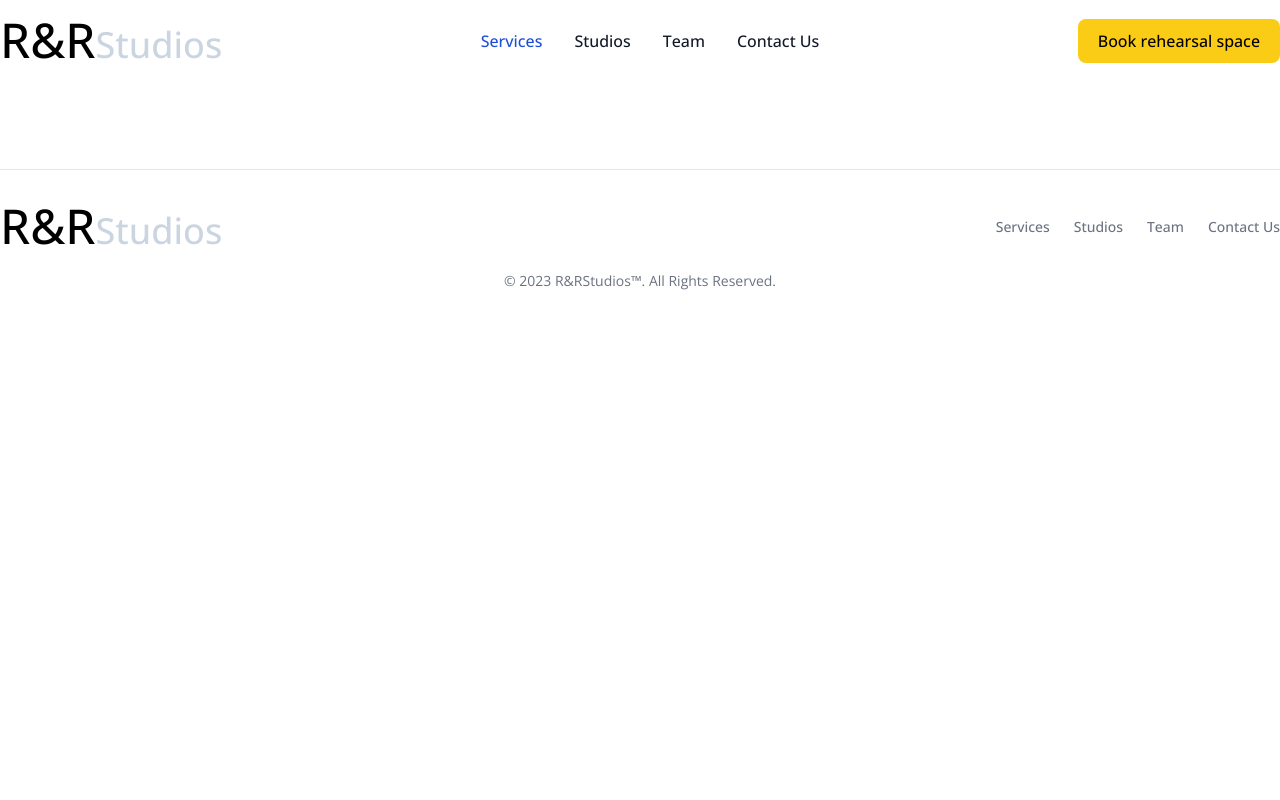
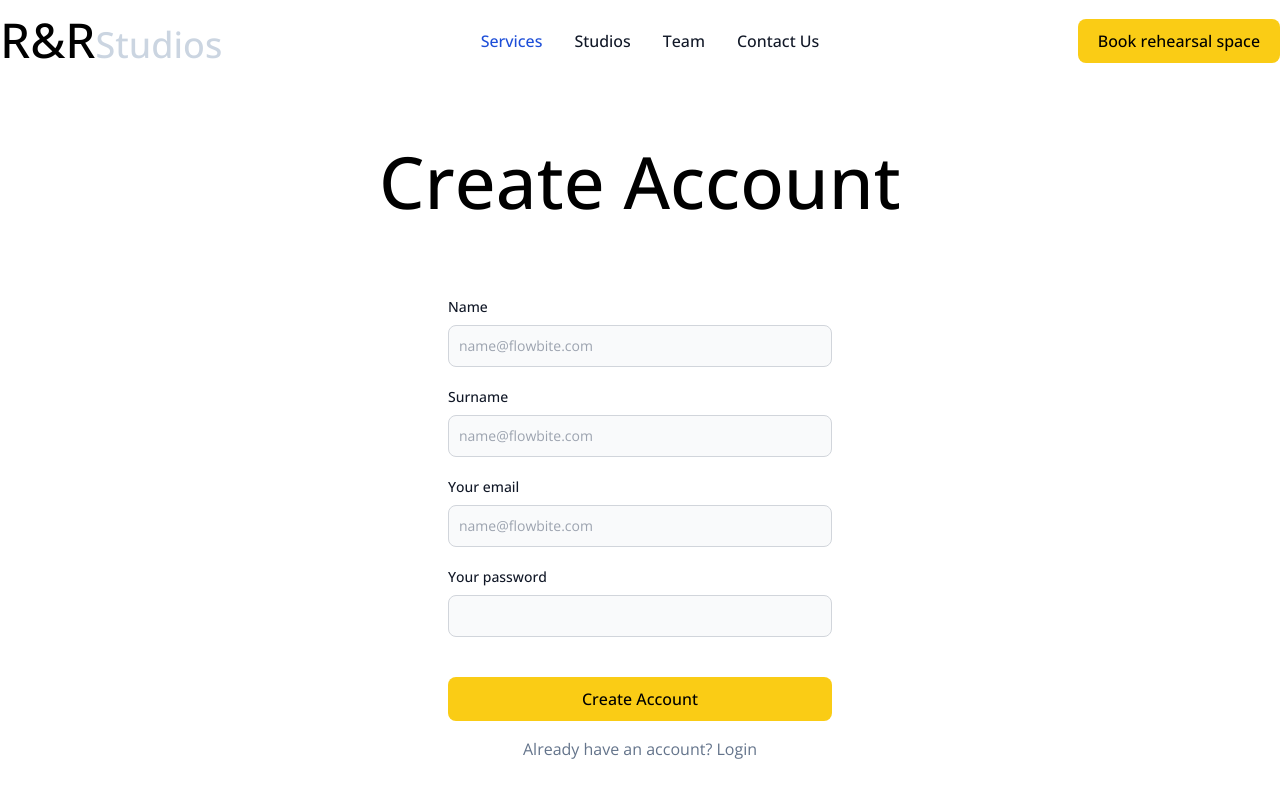
Before and after one commit to NeoMatlala/Recording.Studio, a Nuxt app in the folder RR.UI/: page /create-account in a window 1280 px wide. Shown: the top 800 px of the page. Built offline with nearby package versions, Linux system fonts and the light colour scheme.

Commit message:
FE: create & login page

```diff
--- a/RR.UI/app.vue
+++ b/RR.UI/app.vue
@@ -2,7 +2,7 @@
   <div >
     <Header />
     <NuxtLayout>
-      <NuxtPage />
+      <NuxtPage class="min-h-[60vh]"/>
     </NuxtLayout>
     <Footer />
   </div>
--- a/RR.UI/components/Header.vue
+++ b/RR.UI/components/Header.vue
@@ -26,7 +26,7 @@
                     </li>
                 </ul>
             </div>
-            <button type="button" class="text-black bg-yellow-400 hover:bg-yellow-500 focus:ring-2 focus:ring-yellow-300 font-medium rounded-lg text-base px-5 py-2.5">Book rehearsal space</button>
+            <NuxtLink to="/login" type="button" class="text-black bg-yellow-400 hover:bg-yellow-500 focus:ring-2 focus:ring-yellow-300 font-medium rounded-lg text-base px-5 py-2.5">Book rehearsal space</NuxtLink>
         </div>
     </nav>
 </template>
--- /dev/null
+++ b/RR.UI/pages/create-account/index.vue
@@ -0,0 +1,32 @@
+<template>
+    <div class="flex justify-center items-center">
+        <div class="max-w-7xl mx-auto w-2/3">
+            <h1 class="text-center text-7xl mb-20 mt-10 font-medium">Create Account</h1>
+
+            <form class="max-w-sm mx-auto">
+                <div class="mb-5">
+                    <label for="email" class="block mb-2 text-sm font-medium text-gray-900 dark:text-white">Name</label>
+                    <input type="email" id="email" class="bg-gray-50 border border-gray-300 text-gray-900 text-sm rounded-lg focus:ring-blue-500 focus:border-blue-500 block w-full p-2.5 dark:bg-gray-700 dark:border-gray-600 dark:placeholder-gray-400 dark:text-white dark:focus:ring-blue-500 dark:focus:border-blue-500" placeholder="name@flowbite.com" required>
+                </div>
+                <div class="mb-5">
+                    <label for="email" class="block mb-2 text-sm font-medium text-gray-900 dark:text-white">Surname</label>
+                    <input type="email" id="email" class="bg-gray-50 border border-gray-300 text-gray-900 text-sm rounded-lg focus:ring-blue-500 focus:border-blue-500 block w-full p-2.5 dark:bg-gray-700 dark:border-gray-600 dark:placeholder-gray-400 dark:text-white dark:focus:ring-blue-500 dark:focus:border-blue-500" placeholder="name@flowbite.com" required>
+                </div>
+                <div class="mb-5">
+                    <label for="email" class="block mb-2 text-sm font-medium text-gray-900 dark:text-white">Your email</label>
+                    <input type="email" id="email" class="bg-gray-50 border border-gray-300 text-gray-900 text-sm rounded-lg focus:ring-blue-500 focus:border-blue-500 block w-full p-2.5 dark:bg-gray-700 dark:border-gray-600 dark:placeholder-gray-400 dark:text-white dark:focus:ring-blue-500 dark:focus:border-blue-500" placeholder="name@flowbite.com" required>
+                </div>
+                <div class="mb-5">
+                    <label for="password" class="block mb-2 text-sm font-medium text-gray-900 dark:text-white">Your password</label>
+                    <input type="password" id="password" class="bg-gray-50 border border-gray-300 text-gray-900 text-sm rounded-lg focus:ring-blue-500 focus:border-blue-500 block w-full p-2.5 dark:bg-gray-700 dark:border-gray-600 dark:placeholder-gray-400 dark:text-white dark:focus:ring-blue-500 dark:focus:border-blue-500" required>
+                </div>
+                <button type="submit" class="text-black bg-yellow-400 hover:bg-yellow-500 focus:ring-2 focus:outline-none focus:ring-yellow-400 font-medium rounded-lg text-base w-full  px-5 py-2.5 mt-5 text-center ">Create Account</button>
+            </form>
+            <p class="text-center text-slate-500 font-light mt-4">Already have an account?
+                <NuxtLink to="/login" class="hover:underline">Login</NuxtLink>
+            </p>
+
+        </div>
+    </div>
+
+</template>
--- /dev/null
+++ b/RR.UI/pages/login/index.vue
@@ -0,0 +1,24 @@
+<template>
+    <div class="flex justify-center items-center">
+        <div class="max-w-7xl mx-auto w-2/3">
+            <h1 class="text-center text-7xl mb-20 font-medium">Login</h1>
+
+            <form class="max-w-sm mx-auto">
+                <div class="mb-5">
+                    <label for="email" class="block mb-2 text-sm font-medium text-gray-900 dark:text-white">Your email</label>
+                    <input type="email" id="email" class="bg-gray-50 border border-gray-300 text-gray-900 text-sm rounded-lg focus:ring-blue-500 focus:border-blue-500 block w-full p-2.5 dark:bg-gray-700 dark:border-gray-600 dark:placeholder-gray-400 dark:text-white dark:focus:ring-blue-500 dark:focus:border-blue-500" placeholder="name@flowbite.com" required>
+                </div>
+                <div class="mb-5">
+                    <label for="password" class="block mb-2 text-sm font-medium text-gray-900 dark:text-white">Your password</label>
+                    <input type="password" id="password" class="bg-gray-50 border border-gray-300 text-gray-900 text-sm rounded-lg focus:ring-blue-500 focus:border-blue-500 block w-full p-2.5 dark:bg-gray-700 dark:border-gray-600 dark:placeholder-gray-400 dark:text-white dark:focus:ring-blue-500 dark:focus:border-blue-500" required>
+                </div>
+                <button type="submit" class="text-black bg-yellow-400 hover:bg-yellow-500 focus:ring-2 focus:outline-none focus:ring-yellow-400 font-medium rounded-lg text-base w-full  px-5 py-2.5 mt-5 text-center ">Login</button>
+            </form>
+            <p class="text-center text-slate-500 font-light mt-4">Don't have an account?
+                <NuxtLink to="/create-account" class="hover:underline">Create an account</NuxtLink>
+            </p>
+
+        </div>
+    </div>
+
+</template>
```
